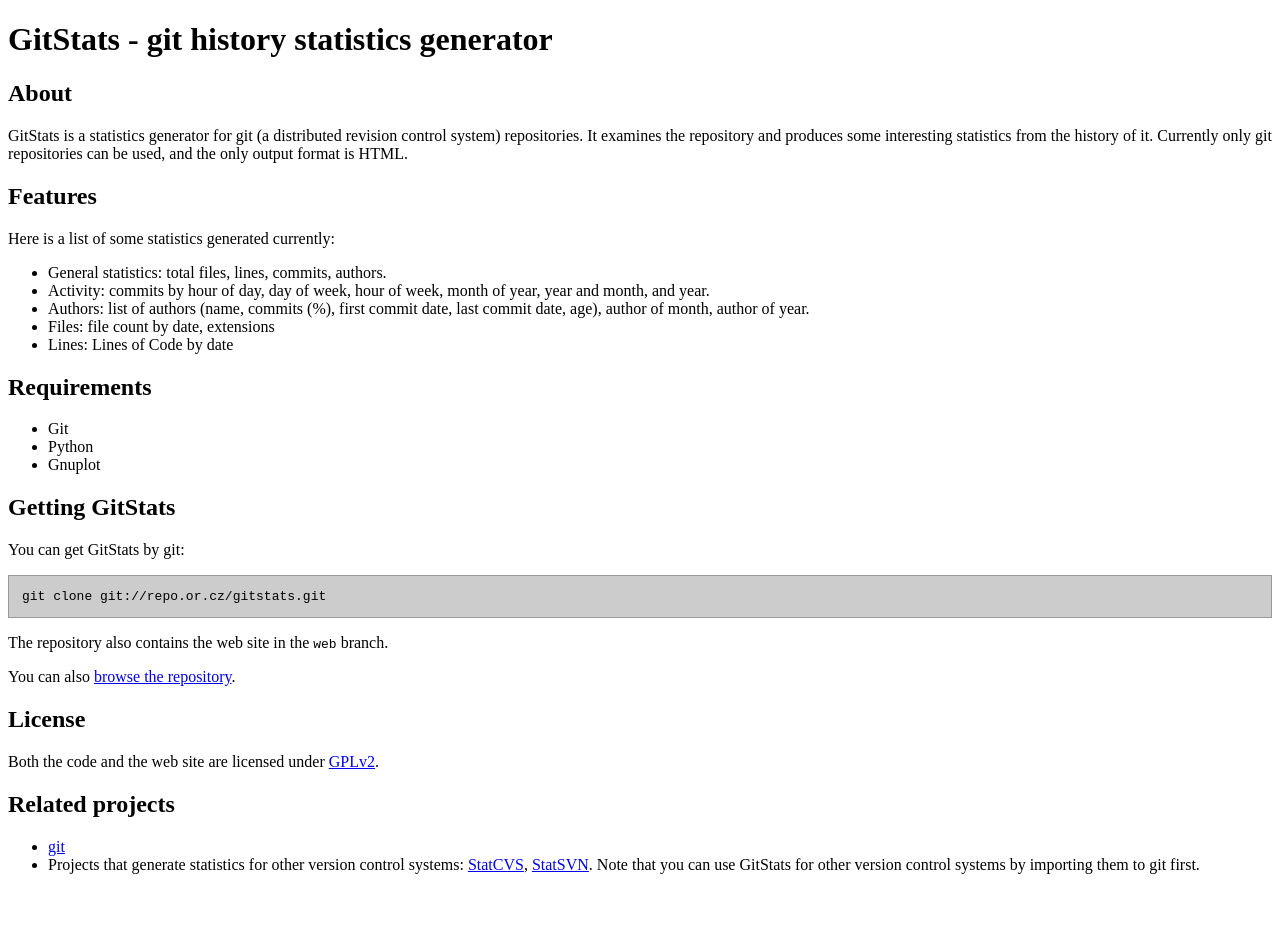
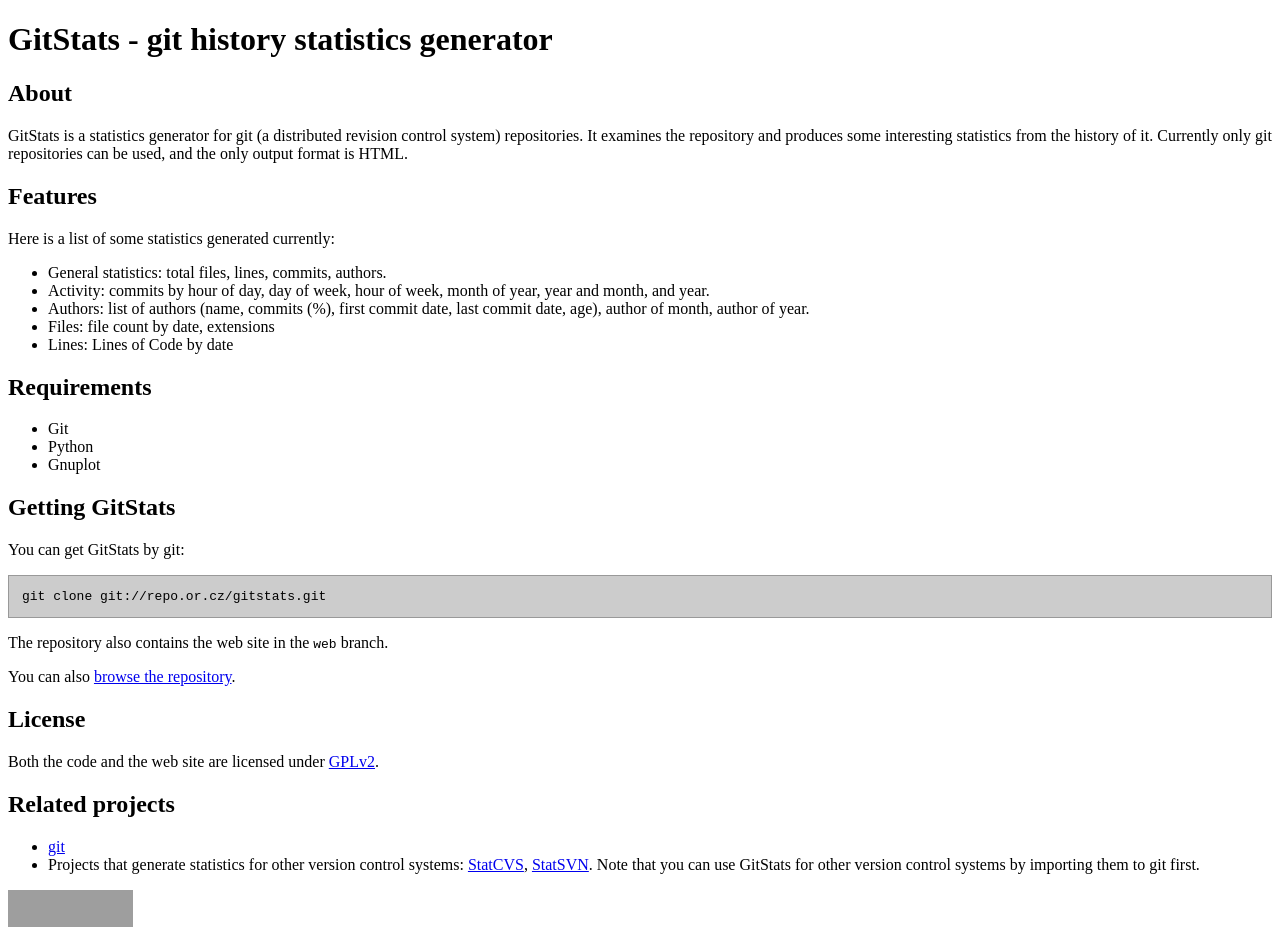
Before and after one commit to hoxu/gitstats, a plain HTML site: page index.html in a window 1280 px wide. Before the commit the page ends 890 px from the top, so only its background shows below. Drawn offline with Linux system fonts and the light colour scheme; grey boxes are pictures that could not be loaded.

Commit message:
Added the SF.net logo.
2nd from http://sourceforge.net/project/admin/logo.php?group_id=203965

```diff
--- a/index.html
+++ b/index.html
@@ -55,5 +55,9 @@
 	<li>Projects that generate statistics for other version control systems: <a href="http://statcvs.sourceforge.net/">StatCVS</a>, <a href="http://statsvn.org/">StatSVN</a>. Note that you can use GitStats for other version control systems by importing them to git first.</li>
 </ul>
 
+<div class="logo">
+<a href="http://sourceforge.net"><img src="http://sflogo.sourceforge.net/sflogo.php?group_id=203965&amp;type=2" width="125" height="37" border="0" alt="SourceForge.net Logo" /></a>
+</div>
+
 </body>
 </html>
```
